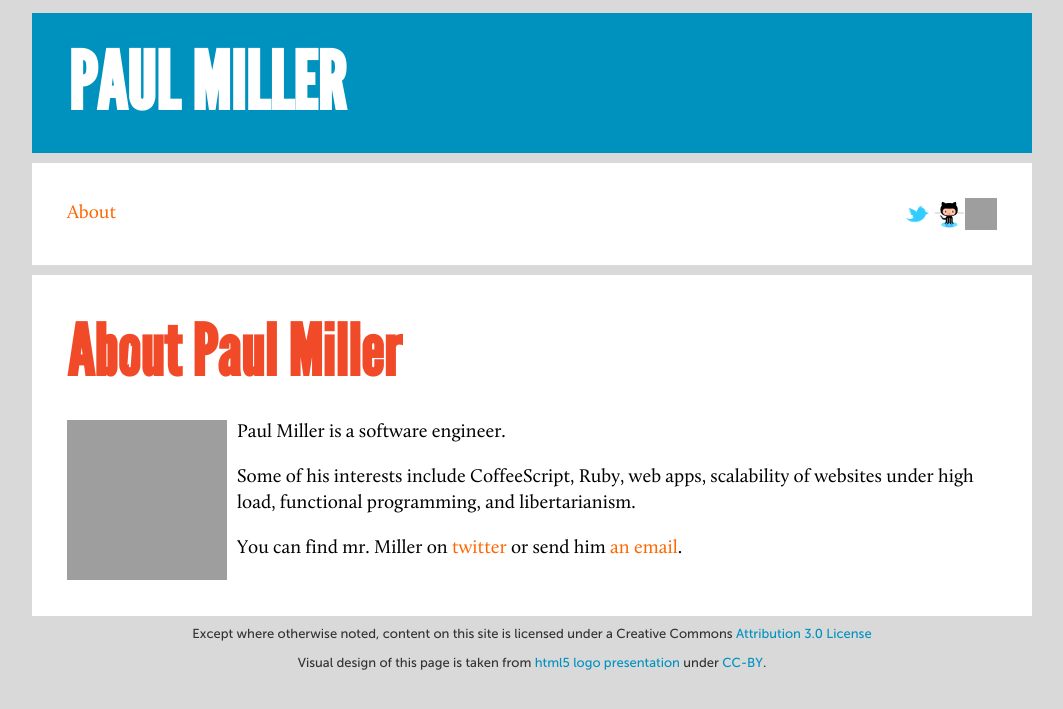
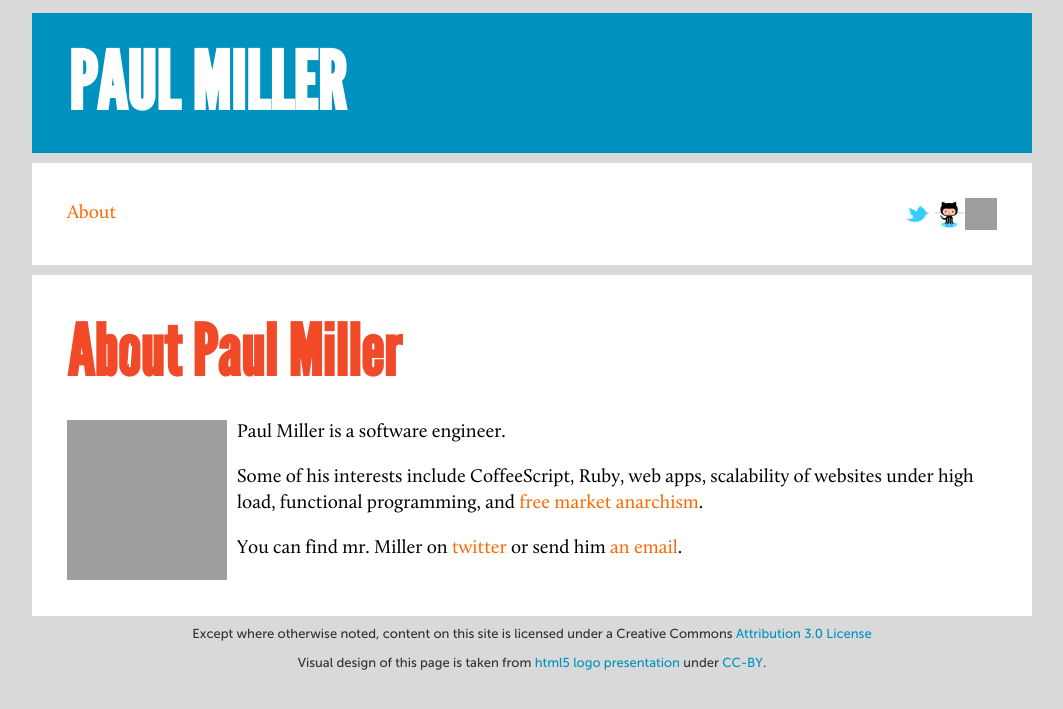
Before and after one commit to esimionato/paulmillr.github.com, a Jekyll site: the page built from about.html, in a window 1280 px wide. Shown: the top 709 px of the page, without its empty margins (108-1171 px from the left). Built offline with Jekyll 4.4.1, drawn with Linux system fonts in a browser that asks for light colours; comment, search, counter and statistics services are not loaded; grey boxes are pictures that could not be loaded.

Commit message:
Free market anarchism.

```diff
--- a/about.html
+++ b/about.html
@@ -5,7 +5,11 @@ layout: base
 
 <section class="cell big">
   <h3>About Paul Miller</h3>
-  <div class="author-photo"><a href="https://secure.gravatar.com/avatar/d342e4ef045c54a6a6f41d070d8a0406?size=512"><img src="https://secure.gravatar.com/avatar/d342e4ef045c54a6a6f41d070d8a0406?size=160" width="160" height="160" /></a></div>
+  <div class="author-photo">
+    <a href="https://secure.gravatar.com/avatar/d342e4ef045c54a6a6f41d070d8a0406?size=512">
+      <img src="https://secure.gravatar.com/avatar/d342e4ef045c54a6a6f41d070d8a0406?size=160" width="160" height="160" />
+    </a>
+  </div>
   <p>Paul Miller is a software engineer.</p>
   <p>
     Some of his interests include
@@ -15,7 +19,7 @@ layout: base
       web apps,
       scalability of websites under high load,
       functional programming,
-      and libertarianism.
+      and <a href="http://en.wikipedia.org/wiki/Anarcho-capitalism">free market anarchism</a>.
     </span>
   </p>
   <p>You can find mr. Miller on <a href="http://twitter.com/paulmillr">twitter</a> or send him <a href="mailto:&#112;&#97;&#117;&#108;&#64;&#112;&#97;&#117;&#108;&#109;&#105;&#108;&#108;&#114;&#46;&#99;&#111;&#109;">an email</a>.</p>
```
